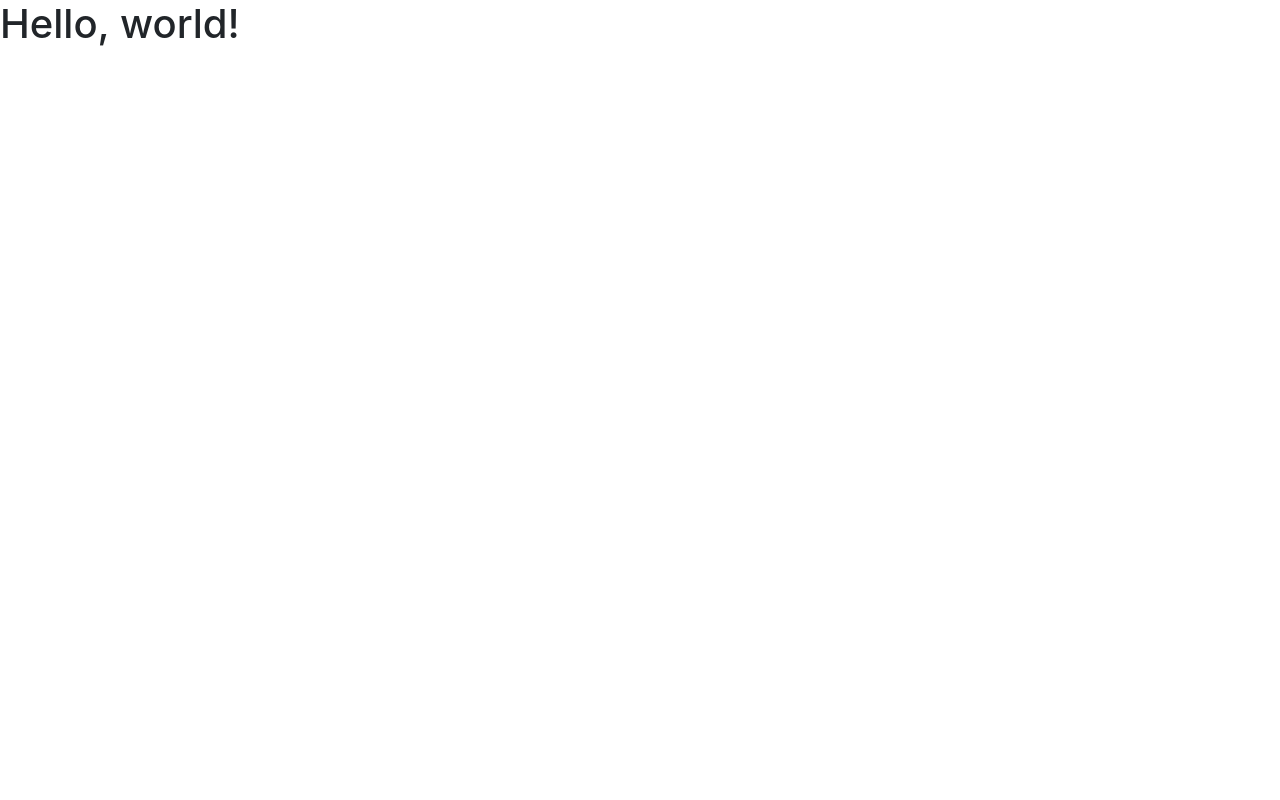
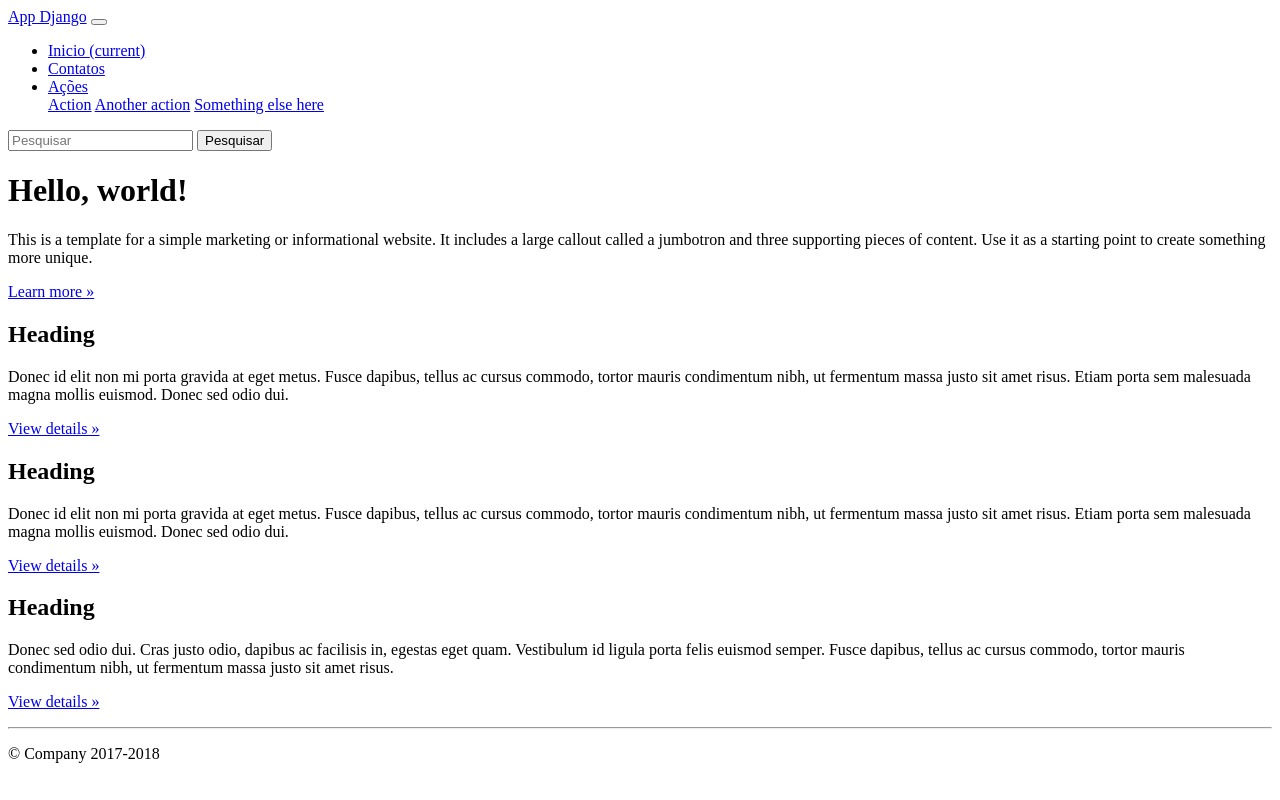
Before and after one commit to joaodematejr/python_django, a Django app: page / in a window 1280 px wide. Before the commit the page is almost empty. Run offline with Django 3.2, Linux system fonts and the light colour scheme; some libraries are stand-ins or nearby versions.

Commit message:
Desenvolvimento tela Home

```diff
--- a/projetoDjango/simplemooc/simplemooc/core/templates/home.html
+++ b/projetoDjango/simplemooc/simplemooc/core/templates/home.html
@@ -1,4 +1,5 @@
 <!doctype html>
+{%load static %}
 <html lang="pt-br">
 
 <head>
@@ -6,27 +7,107 @@
     <meta charset="utf-8">
     <meta name="viewport" content="width=device-width, initial-scale=1, shrink-to-fit=no">
 
-    <!-- Bootstrap CSS -->
-    <link rel="stylesheet" href="https://maxcdn.bootstrapcdn.com/bootstrap/4.0.0/css/bootstrap.min.css"
-        integrity="sha384-Gn5384xqQ1aoWXA+058RXPxPg6fy4IWvTNh0E263XmFcJlSAwiGgFAW/dAiS6JXm" crossorigin="anonymous">
+    <!-- Material Design for Bootstrap fonts and icons -->
+    <link rel="stylesheet" href="https://fonts.googleapis.com/css?family=Roboto:300,400,500,700|Material+Icons">
 
-    <title>Hello, world!</title>
+    <!-- Material Design for Bootstrap CSS -->
+    <link rel="stylesheet"
+        href="https://unpkg.com/bootstrap-material-design@4.1.1/dist/css/bootstrap-material-design.min.css"
+        integrity="sha384-wXznGJNEXNG1NFsbm0ugrLFMQPWswR3lds2VeinahP8N0zJw9VWSopbjv2x7WCvX" crossorigin="anonymous">
+    <!-- {% static 'exemplo/css/css.css' %} -->
+    <title>Aplicação Django</title>
 </head>
 
 <body>
-    <h1>Hello, world!</h1>
+    <nav class="navbar navbar-expand-md navbar-dark fixed-top bg-dark">
+        <a class="navbar-brand" href="#">App Django</a>
+        <button class="navbar-toggler" type="button" data-toggle="collapse" data-target="#navbarsExampleDefault"
+            aria-controls="navbarsExampleDefault" aria-expanded="false" aria-label="Toggle navigation">
+            <span class="navbar-toggler-icon"></span>
+        </button>
+        <div class="collapse navbar-collapse" id="navbarsExampleDefault">
+            <ul class="navbar-nav mr-auto">
+                <li class="nav-item active">
+                    <a class="nav-link" href="#">Inicio <span class="sr-only">(current)</span></a>
+                </li>
+                <li class="nav-item">
+                    <a class="nav-link" href="#">Contatos</a>
+                </li>
+                <!--                 <li class="nav-item">
+                    <a class="nav-link disabled" href="#">Disabled</a>
+                </li> -->
+                <li class="nav-item dropdown">
+                    <a class="nav-link dropdown-toggle" href="http://example.com" id="dropdown01" data-toggle="dropdown"
+                        aria-haspopup="true" aria-expanded="false">Ações</a>
+                    <div class="dropdown-menu" aria-labelledby="dropdown01">
+                        <a class="dropdown-item" href="#">Action</a>
+                        <a class="dropdown-item" href="#">Another action</a>
+                        <a class="dropdown-item" href="#">Something else here</a>
+                    </div>
+                </li>
+            </ul>
+            <form class="form-inline my-2 my-lg-0">
+                <input class="form-control mr-sm-2" type="text" placeholder="Pesquisar" aria-label="Search">
+                <button class="btn btn-outline-success my-2 my-sm-0" type="submit">Pesquisar</button>
+            </form>
+        </div>
+    </nav>
+    <main role="main">
+        <!-- Main jumbotron for a primary marketing message or call to action -->
+        <div class="jumbotron">
+            <div class="container">
+                <h1 class="display-3">Hello, world!</h1>
+                <p>This is a template for a simple marketing or informational website. It includes a large callout
+                    called a jumbotron and three supporting pieces of content. Use it as a starting point to create
+                    something more unique.</p>
+                <p><a class="btn btn-primary btn-lg" href="#" role="button">Learn more »</a></p>
+            </div>
+        </div>
+        <div class="container">
+            <!-- Example row of columns -->
+            <div class="row">
+                <div class="col-md-4">
+                    <h2>Heading</h2>
+                    <p>Donec id elit non mi porta gravida at eget metus. Fusce dapibus, tellus ac cursus commodo, tortor
+                        mauris condimentum nibh, ut fermentum massa justo sit amet risus. Etiam porta sem malesuada
+                        magna mollis euismod. Donec sed odio dui. </p>
+                    <p><a class="btn btn-secondary" href="#" role="button">View details »</a></p>
+                </div>
+                <div class="col-md-4">
+                    <h2>Heading</h2>
+                    <p>Donec id elit non mi porta gravida at eget metus. Fusce dapibus, tellus ac cursus commodo, tortor
+                        mauris condimentum nibh, ut fermentum massa justo sit amet risus. Etiam porta sem malesuada
+                        magna mollis euismod. Donec sed odio dui. </p>
+                    <p><a class="btn btn-secondary" href="#" role="button">View details »</a></p>
+                </div>
+                <div class="col-md-4">
+                    <h2>Heading</h2>
+                    <p>Donec sed odio dui. Cras justo odio, dapibus ac facilisis in, egestas eget quam. Vestibulum id
+                        ligula porta felis euismod semper. Fusce dapibus, tellus ac cursus commodo, tortor mauris
+                        condimentum nibh, ut fermentum massa justo sit amet risus.</p>
+                    <p><a class="btn btn-secondary" href="#" role="button">View details »</a></p>
+                </div>
+            </div>
+            <hr>
+        </div>
+        <!-- /container -->
 
+    </main>
+    <footer class="container">
+        <p>© Company 2017-2018</p>
+    </footer>
     <!-- Optional JavaScript -->
     <!-- jQuery first, then Popper.js, then Bootstrap JS -->
     <script src="https://code.jquery.com/jquery-3.2.1.slim.min.js"
         integrity="sha384-KJ3o2DKtIkvYIK3UENzmM7KCkRr/rE9/Qpg6aAZGJwFDMVNA/GpGFF93hXpG5KkN"
         crossorigin="anonymous"></script>
-    <script src="https://cdnjs.cloudflare.com/ajax/libs/popper.js/1.12.9/umd/popper.min.js"
-        integrity="sha384-ApNbgh9B+Y1QKtv3Rn7W3mgPxhU9K/ScQsAP7hUibX39j7fakFPskvXusvfa0b4Q"
+    <script src="https://unpkg.com/popper.js@1.12.6/dist/umd/popper.js"
+        integrity="sha384-fA23ZRQ3G/J53mElWqVJEGJzU0sTs+SvzG8fXVWP+kJQ1lwFAOkcUOysnlKJC33U"
         crossorigin="anonymous"></script>
-    <script src="https://maxcdn.bootstrapcdn.com/bootstrap/4.0.0/js/bootstrap.min.js"
-        integrity="sha384-JZR6Spejh4U02d8jOt6vLEHfe/JQGiRRSQQxSfFWpi1MquVdAyjUar5+76PVCmYl"
+    <script src="https://unpkg.com/bootstrap-material-design@4.1.1/dist/js/bootstrap-material-design.js"
+        integrity="sha384-CauSuKpEqAFajSpkdjv3z9t8E7RlpJ1UP0lKM/+NdtSarroVKu069AlsRPKkFBz9"
         crossorigin="anonymous"></script>
+    <script>$(document).ready(function () { $('body').bootstrapMaterialDesign(); });</script>
 </body>
 
 </html>
```
Also changed, not shown: projetoDjango/simplemooc/simplemooc/core/templates/backup.html (added, +41 -0 lines), projetoDjango/simplemooc/simplemooc/core/static/css.css (added).
